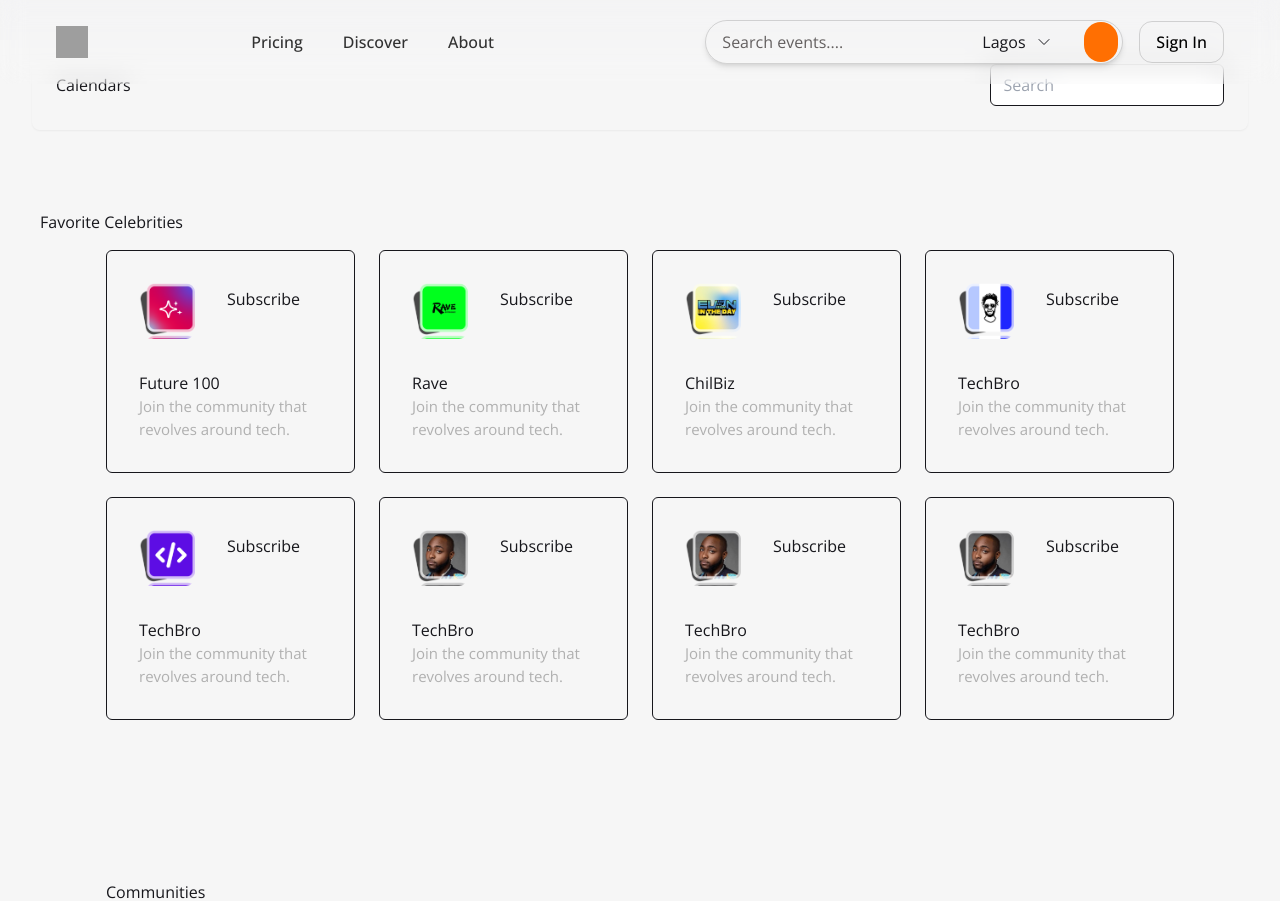
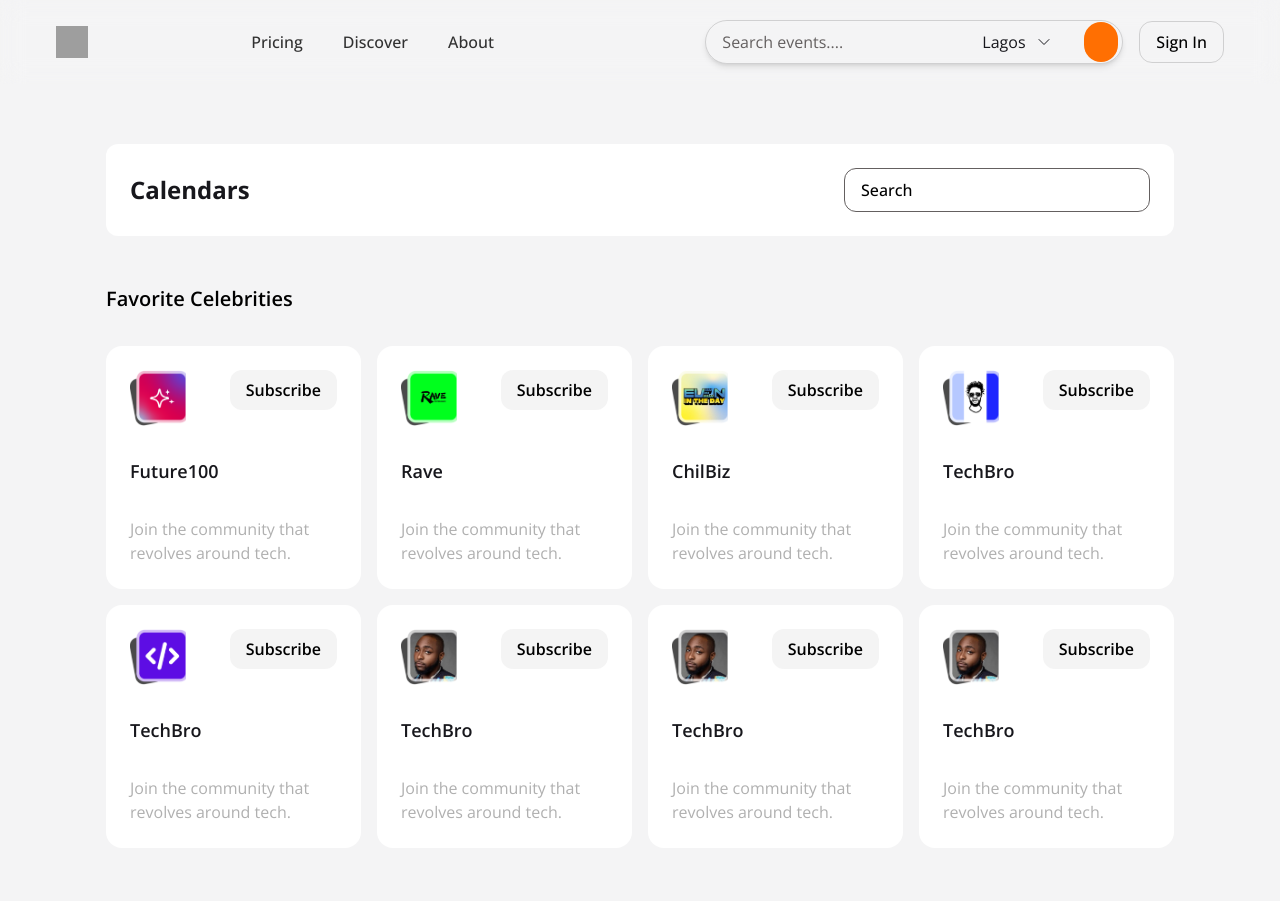
Before and after one commit to abed-obaah/centrl, a React (Vite) app: page /calender in a window 1280 px wide. Shown: the top 901 px of the page. Built offline with nearby package versions, Linux system fonts and the light colour scheme; grey boxes are pictures that could not be loaded; some icons are missing.

Commit message:
added the calendar page

```diff
--- a/package.json
+++ b/package.json
@@ -5,7 +5,7 @@
   "type": "module",
   "scripts": {
     "dev": "vite",
-    "build": "vite build",
+    "build": "vite build && echo /* /index.html 200 > dist/_redirects",
     "lint": "eslint .",
     "preview": "vite preview"
   },
--- a/src/App.jsx
+++ b/src/App.jsx
@@ -11,11 +11,11 @@ import RootLayout from './layouts/RootLayout';
 // pages
 import Home from './pages/Home';
 import Pricing from './pages/pricing';
+import Calenders from './pages/Calenders';
 import Signin from './components/auth/signin';
 import About from './components/about/about';
 import Discover from './components/discover/discover';
 import Details from './components/trending/details/details';
-import Calenders from './components/trending/calenders';
 import Dashboard from './components/dashboard/index';
 import Admin from './components/Admin/index';
 import CategoryPage from './components/Admin/CategoryPage';
@@ -36,7 +36,7 @@ const router = createBrowserRouter(
       <Route path="/discover" element={<Discover />} />
       <Route path="/details" element={<Details />} />
       <Route path="/calender" element={<Calenders />} />
-      <Route path="/home" element={<Dashboard />} />
+      <Route path="/dashboard" element={<Dashboard />} />
       <Route path="/:admin" element={<Admin />} />
       <Route path="/category/:category" element={<CategoryPage />} />
     </Route>
--- /dev/null
+++ b/src/components/CalendarListings.jsx
@@ -0,0 +1,38 @@
+import { cards } from '../libs/constants';
+
+const CalendarListings = ({ title }) => {
+  return (
+    <section>
+      <div className="mb-8">
+        <h2 className="text-300 text-[#000]  font-600">{title}</h2>
+      </div>
+
+      <div className="md:grid md:grid-cols-2 space-y-8 md:space-y-0 md:gap-4 lg:grid-cols-4">
+        {cards.map((card) => (
+          <div key={card.id} className="bg-[#fff] rounded-2xl  p-6 ">
+            <div className="flex items-start justify-between mb-8">
+              <div className="relative">
+                <img
+                  className="w-14 h-14 object-cover"
+                  src={card.imgUrl}
+                  alt={card.name}
+                />
+              </div>
+
+              <button className="bg-[#C7C7C7]/20 text-[#000] py-2 px-4 rounded-xl font-600">
+                Subscribe
+              </button>
+            </div>
+
+            <div>
+              <h3 className="text-200 font-600 mb-8">{card.name}</h3>
+              <p className=" text-[#B0B0B0] font-normal">{card.description}</p>
+            </div>
+          </div>
+        ))}
+      </div>
+    </section>
+  );
+};
+
+export default CalendarListings;
--- a/src/components/navbar.jsx
+++ b/src/components/navbar.jsx
@@ -14,6 +14,12 @@ const navigation = [
     name: 'Discover',
     href: '/discover',
   },
+
+  {
+    name: 'Calendars',
+    href: '/calendar',
+  },
+
   {
     name: 'Sign In',
     href: '/',
--- a/src/components/trending/calenders/communities.jsx
+++ /dev/null
@@ -1,102 +0,0 @@
-import React from "react";
-import Feels from "../../../assets/feels.png";
-import Wave from "../../../assets/wave.png";
-import Groove from "../../../assets/groove.png";
-import Eko from "../../../assets/eko.png";
-import ArrowwLeft from "../../../assets/arrowLeft.png";
-import Num from "../../../assets/Future100.png";
-import Rave from "../../../assets/rave.png";
-import Even from "../../../assets/123.png";
-import Chilbilz from "../../../assets/873.png";
-import Techbro from "../../../assets/tech.png";
-import David from "../../../assets/david.png";
-import { Link } from "react-router-dom";
-
-const cards = [
-    {
-      id: 1,
-      name: "Future 100",
-      description: "Join the community that revolves around tech.",
-      imgUrl: Num, // Replace with actual image URL
-    },
-    {
-      id: 2,
-      name: "Rave",
-      description: "Join the community that revolves around tech.",
-      imgUrl: Rave, // Replace with actual image URL
-    },
-    {
-      id: 3,
-      name: "ChilBiz",
-      description: "Join the community that revolves around tech.",
-      imgUrl: Even, // Replace with actual image URL
-    },
-    {
-      id: 4,
-      name: "TechBro",
-      description: "Join the community that revolves around tech.",
-      imgUrl: Chilbilz, // Replace with actual image URL
-    },
-    {
-      id: 5,
-      name: "TechBro",
-      description: "Join the community that revolves around tech.",
-      imgUrl: Techbro, // Replace with actual image URL
-    },
-    {
-      id: 6,
-      name: "TechBro",
-      description: "Join the community that revolves around tech.",
-      imgUrl: David, // Replace with actual image URL
-    },
-    {
-      id: 7,
-      name: "TechBro",
-      description: "Join the community that revolves around tech.",
-      imgUrl: David, // Replace with actual image URL
-    },
-
-  ];
-
-const TrendingEvents = () => {
-  return (
-    <div className="flex flex-col items-center">
-      {/* Section Header */}
-      <div className="flex justify-between items-center w-full max-w-7xl mb-4 px-4">
-        <h2 className="text-=[15px] font-medium">Communities</h2>
-      </div>
-      {/* Event Cards Container with Grid Layout */}
-      <div className="grid grid-cols-1 sm:grid-cols-2 md:grid-cols-3 lg:grid-cols-4 xl:grid-cols-4 gap-6 justify-start max-w-screen-xl px-4">
-      {cards.map((card) => (
-          <div
-            key={card.id}
-            className="bg-white  rounded-md p-8 flex flex-col gap-8 border border-gray-200"
-          >
-            <div className="flex items-start gap-4">
-              <div
-                className="w-14 h-14"
-                style={{
-                  backgroundImage: `url(${card.imgUrl})`,
-                  backgroundSize: "contain",
-                  borderRadius: "9px",
-                }}
-              ></div>
-              <button className="bg-gray-300 text-black py-1 px-4 rounded-md font-semibold">
-                Subscribe
-              </button>
-            </div>
-            <div>
-              <h2 className="text-lg font-bold">{card.name}</h2>
-              <p className="text-[15px] text-[#B0B0B0] font-normal">{card.description}</p>
-            </div>
-          </div>
-        ))}
-    </div>
-
-
-
-    </div>
-  );
-};
-
-export default TrendingEvents;
--- a/src/components/trending/calenders/index.jsx
+++ /dev/null
@@ -1,122 +0,0 @@
-import Feels from '../../../assets/feels.png';
-import Wave from '../../../assets/wave.png';
-import Groove from '../../../assets/groove.png';
-import Eko from '../../../assets/eko.png';
-import ArrowwLeft from '../../../assets/arrowLeft.png';
-import Num from '../../../assets/Future100.png';
-import Rave from '../../../assets/rave.png';
-import Even from '../../../assets/123.png';
-import Chilbilz from '../../../assets/873.png';
-import Techbro from '../../../assets/tech.png';
-import David from '../../../assets/david.png';
-import { Link } from 'react-router-dom';
-import Communities from './communities';
-
-const cards = [
-  {
-    id: 1,
-    name: 'Future 100',
-    description: 'Join the community that revolves around tech.',
-    imgUrl: Num, // Replace with actual image URL
-  },
-  {
-    id: 2,
-    name: 'Rave',
-    description: 'Join the community that revolves around tech.',
-    imgUrl: Rave, // Replace with actual image URL
-  },
-  {
-    id: 3,
-    name: 'ChilBiz',
-    description: 'Join the community that revolves around tech.',
-    imgUrl: Even, // Replace with actual image URL
-  },
-  {
-    id: 4,
-    name: 'TechBro',
-    description: 'Join the community that revolves around tech.',
-    imgUrl: Chilbilz, // Replace with actual image URL
-  },
-  {
-    id: 4,
-    name: 'TechBro',
-    description: 'Join the community that revolves around tech.',
-    imgUrl: Techbro, // Replace with actual image URL
-  },
-  {
-    id: 4,
-    name: 'TechBro',
-    description: 'Join the community that revolves around tech.',
-    imgUrl: David, // Replace with actual image URL
-  },
-  {
-    id: 4,
-    name: 'TechBro',
-    description: 'Join the community that revolves around tech.',
-    imgUrl: David, // Replace with actual image URL
-  },
-  {
-    id: 4,
-    name: 'TechBro',
-    description: 'Join the community that revolves around tech.',
-    imgUrl: David, // Replace with actual image URL
-  },
-];
-
-const TrendingEvents = () => {
-  return (
-    <div className="bg-[#F6F6F6]">
-      <div className="overflow-hidden rounded-lg bg-white shadow-sm max-w-[76rem] mx-auto mt-10 mb-20">
-        <div className="px-80 py-5 sm:p-6">
-          <div className="flex justify-between items-center">
-            <h1 className="text-lg font-semibold">Calendars</h1>
-            <input
-              type="text"
-              placeholder="Search"
-              className="border rounded-md px-3 py-2 w-1/4 sm:w-1/5"
-            />
-          </div>
-        </div>
-      </div>
-
-      <div className="flex flex-col items-center ">
-        {/* Section Header */}
-        <div className="flex justify-between items-center w-full max-w-[77rem] mb-4 px-4">
-          <h2 className="text-=[15px] font-medium">Favorite Celebrities</h2>
-        </div>
-        {/* Event Cards Container with Grid Layout */}
-        <div className="grid grid-cols-1 sm:grid-cols-2 md:grid-cols-3 lg:grid-cols-4 xl:grid-cols-4 gap-6 justify-start max-w-screen-xl px-4 mb-40">
-          {cards.map((card) => (
-            <div
-              key={card.id}
-              className="bg-white  rounded-md p-8 flex flex-col gap-8 border border-gray-200"
-            >
-              <div className="flex items-start gap-4">
-                <div
-                  className="w-14 h-14"
-                  style={{
-                    backgroundImage: `url(${card.imgUrl})`,
-                    backgroundSize: 'contain',
-                    borderRadius: '9px',
-                  }}
-                ></div>
-                <button className="bg-gray-300 text-black py-1 px-4 rounded-md font-semibold">
-                  Subscribe
-                </button>
-              </div>
-              <div>
-                <h2 className="text-lg font-bold">{card.name}</h2>
-                <p className="text-[15px] text-[#B0B0B0] font-normal">
-                  {card.description}
-                </p>
-              </div>
-            </div>
-          ))}
-        </div>
-        <Communities />
-      </div>
-    </div>
-  );
-};
-
-export default TrendingEvents;
--- /dev/null
+++ b/src/pages/Calenders.jsx
@@ -0,0 +1,28 @@
+import CalendarListings from '../components/CalendarListings';
+
+const Calendars = () => {
+  return (
+    <div className="pt-36">
+      <div className="container">
+        <div className="flex bg-[#fff] rounded-xl p-6 flex-wrap gap-4 justify-between items-center">
+          <h1 className="text-400 font-700 md:text-500">Calendars</h1>
+          <input
+            type="text"
+            placeholder="Search"
+            className="px-4 py-[0.55rem] bg-[transparent] border border-[#646060]  rounded-xl placeholder:text-[#000] placeholder:font-500 focus:outline-none w-[30%] "
+          />
+        </div>
+
+        <div className="mt-12">
+          <CalendarListings title="Favorite Celebrities" />
+        </div>
+
+        <div className="mt-12">
+          <CalendarListings title="Communities" />
+        </div>
+      </div>
+    </div>
+  );
+};
+
+export default Calendars;
```
Also changed, not shown: 1 other file (tests, documents, lock files or other folders).
